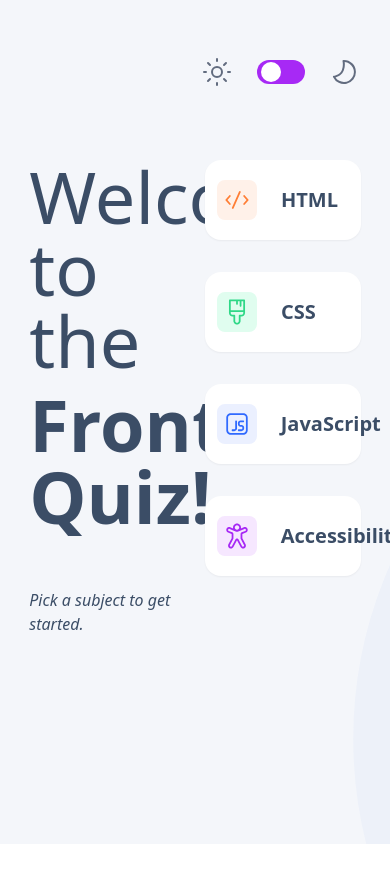
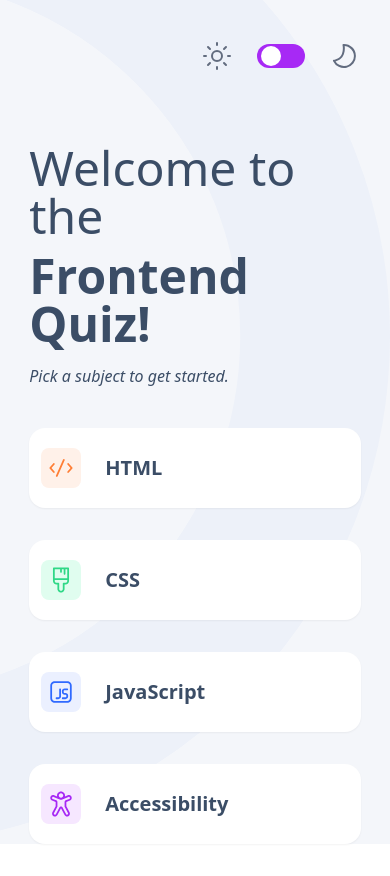
Before and after one commit to DuxEva/quiz-app, an Angular app: page / in a window 390 px wide. Before the commit the page ends 844 px from the top, so only its background shows below. Built offline with nearby package versions, Linux system fonts and the light colour scheme.

Commit message:
add responsiveness

```diff
--- a/src/app/app.component.html
+++ b/src/app/app.component.html
@@ -30,10 +30,12 @@
   </div>
 </div> -->
 
-<div class="flex justify-center w-full p-12 h-screen bg-gray-1 dark:bg-dark-2 transition-all duration-300 bg-[url('/assets/images/pattern-background-desktop-light.svg')] dark:bg-[url('/assets/images/pattern-background-desktop-dark.svg')] bg-cover bg-center">
+<div
+  class="flex justify-center w-full p-12 max-md:p-6 max-sm:py-8 h-screen max-md:min-h-screen max-sm:min-h-screen bg-gray-1 dark:bg-dark-2 transition-all duration-300 bg-[url('/assets/images/pattern-background-desktop-light.svg')] max-md:bg-[url('/assets/images/pattern-background-tablet-light.svg')] dark:max-md:bg-[url('/assets/images/pattern-background-tablet-dark.svg')] dark:bg-[url('/assets/images/pattern-background-desktop-dark.svg')] max-sm:bg-[url('/assets/images/pattern-background-mobile-light.svg')] dark:max-sm:bg-[url('/assets/images/pattern-background-mobile-dark.svg')] bg-cover bg-center"
+>
   <div class="w-[85vw]">
     <app-navbar [selectedQuiz]="selectedQuiz"></app-navbar>
-    <div class="mt-16 w-full">
+    <div class="mt-16 max-md:mt-10 w-full">
       <app-course
         [quizData]="quizData"
         (quizSelected)="onQuizSelected($event)"
--- a/src/app/components/button/button.component.html
+++ b/src/app/components/button/button.component.html
@@ -1,5 +1,5 @@
 <button
-  class="w-full h-16 bg-purple-1 rounded-2xl text-2xl text-white-1 font-bold hover:opacity-50 transition duration-300"
+  class="w-full h-16 max-md:h-16 bg-purple-1 rounded-2xl text-2xl text-white-1 font-bold hover:opacity-50 transition duration-300"
   (click)="handleClick()"
 >
   {{ label }}
--- a/src/app/components/course-content/question/question.component.html
+++ b/src/app/components/course-content/question/question.component.html
@@ -3,12 +3,12 @@
   <p class="italic mb-5">
     Question {{ index }} of {{ (selectedQuiz?.questions)!.length }}
   </p>
-  <div class="mb-16 text-3xl font-bold">
+  <div class="mb-16 max-sm:mb-4 text-3xl font-bold">
     <p>
       {{ question.question }}
     </p>
   </div>
-  <div class="mt-16">
+  <div class="mt-16 max-sm:mt-4">
     <app-qustion-tracker [index]="index"></app-qustion-tracker>
   </div>
 </div>
--- a/src/app/components/course-content/starter/starter.component.html
+++ b/src/app/components/course-content/starter/starter.component.html
@@ -1,9 +1,9 @@
 <div class="w-full text-dark-1 dark:text-white-1">
   <div class="mb-3">
-    <h1 class="text-7xl">Welcome to the</h1>
+    <h1 class="text-7xl max-sm:text-5xl">Welcome to the</h1>
   </div>
   <div>
-    <h1 class="text-7xl font-extrabold">Frontend Quiz!</h1>
+    <h1 class="text-7xl max-sm:text-5xl font-extrabold">Frontend Quiz!</h1>
   </div>
-<P class="mt-14 italic">Pick a subject to get started.</P>
+  <P class="mt-14 max-md:mt-4 italic">Pick a subject to get started.</P>
 </div>
--- a/src/app/components/course-questions/course-questions.component.html
+++ b/src/app/components/course-questions/course-questions.component.html
@@ -6,6 +6,10 @@
     (answerSelected)="selectOption($event)"
   ></app-question-card>
   <app-button [label]="buttonLabel" (buttonClick)="submitOrNext()"></app-button>
+  <div class="flex gap-4 mt-4 items-center justify-center w-full text-red-1" *ngIf="isSelected">
+    <img src="assets/images/icon-incorrect.svg" alt="">
+    <p class=" text-lg">Please select an answer</p>
+  </div>
 </div>
 <div class="mt-4 text-dark-1 dark:text-white-1" *ngIf="showResult">
   <div
--- a/src/app/components/course-questions/course-questions.component.ts
+++ b/src/app/components/course-questions/course-questions.component.ts
@@ -26,6 +26,7 @@ export class CourseQuestionsComponent implements OnChanges {
   buttonLabel: string = 'Submit Answer';
   showResult = false;
   marks: number = 0;
+  isSelected = false;
 
   constructor() {}
 
@@ -54,7 +55,7 @@ export class CourseQuestionsComponent implements OnChanges {
 
   submitOrNext() {
     if (!this.selectedOption && this.userAnswer === null) {
-      console.log('Please select an option before submitting.');
+      this.isSelected = true;
       return;
     }
 
@@ -64,6 +65,7 @@ export class CourseQuestionsComponent implements OnChanges {
         this.marks++;
       }
       this.buttonLabel = 'Next Question';
+      this.isSelected = false;
     } else {
       if (this.currentQuestionIndex < this.selectedQuiz!.questions.length - 1) {
         this.currentQuestionIndex++;
--- a/src/app/components/course/course.component.html
+++ b/src/app/components/course/course.component.html
@@ -22,8 +22,8 @@
   </div>
 </div> -->
 
-<div class="flex justify-between mt-16 w-full">
-  <div class="w-[47%]">
+<div class="flex justify-between mt-16 w-full max-md:flex-col max-md:gap-10">
+  <div class="w-[47%] max-md:w-full">
     <app-starter *ngIf="!selectedQuiz"></app-starter>
     <app-question
       *ngIf="selectedQuiz"
@@ -33,7 +33,7 @@
       (currentQuestionChange)="updateTrackerWidth($event)"
     ></app-question>
   </div>
-  <div class="translation-all duration-300 w-[47%]">
+  <div class="translation-all duration-300 w-[47%] max-md:w-full">
     <app-quiz-topic
       *ngIf="!selectedQuiz"
       [quizData]="quizData"
--- a/src/app/components/question-card/question-card.component.html
+++ b/src/app/components/question-card/question-card.component.html
@@ -21,7 +21,7 @@
 
 <div
   *ngFor="let option of question?.options; let idx = index"
-  class="flex justify-end items-center w-full text-dark-1 bg-white-1 dark:bg-dark-1 rounded-2xl shadow-sm mb-8 cursor-pointer hover:shadow-lg"
+  class="flex justify-end max-md:justify-start items-center w-full text-dark-1 bg-white-1 dark:bg-dark-1 rounded-2xl shadow-sm mb-8 cursor-pointer hover:shadow-lg"
   (click)="selectOption(option)"
   [ngClass]="{
     'border-purple-1 border-2': option === selectedOption,
@@ -29,10 +29,10 @@
     'border-red-500 border-2': isSelectedIncorrectOption(option)
   }"
 >
-  <div class="flex justify-around items-center">
-    <div class="flex gap-5 items-center w-[40vw] h-20 rounded-2xl p-2">
+  <div class="flex justify-around max-md:justify-between items-center">
+    <div class="flex gap-5 items-center w-[40vw] max-md:w-[78vw] min-h-20 max-md:min-h-12 rounded-2xl p-2">
       <div
-        class="grid gap place-content-center w-12 h-12 rounded-lg bg-gray-1 dark:bg-white-1"
+        class="grid gap place-content-center w-12 min-h-12 rounded-lg bg-gray-1 dark:bg-white-1"
       >
         <span class="text-3xl font-bold">{{
           "ABCDEFGHIJKLMNOPQRSTUVWXYZ"[idx]
--- a/src/app/components/quiz-topic/quiz-topic.component.html
+++ b/src/app/components/quiz-topic/quiz-topic.component.html
@@ -1,6 +1,6 @@
 @for (item of quizData; track $index) {
 <div
-  class="flex justify-end items-center w-full text-dark-1 dark:text-white-1 bg-white-1 dark:bg-dark-1 rounded-2xl shadow-sm mb-8 cursor-pointer transition-all duration-300 hover:shadow-lg"
+  class="flex justify-end max-md:justify-start items-center w-full text-dark-1 dark:text-white-1 bg-white-1 dark:bg-dark-1 rounded-2xl shadow-sm mb-8 cursor-pointer transition-all duration-300 hover:shadow-lg"
   (click)="getSelectedQuizData(item)"
 >
   <div class="flex gap-5 items-center w-[40vw] h-20 rounded-2xl p-2">
--- a/tailwind.config.js
+++ b/tailwind.config.js
@@ -23,6 +23,9 @@ module.exports = {
         green: {
           1: "#E0FDEF",
         },
+        red: {
+          1: "#EE5454",
+        },
       },
     },
   },
```
